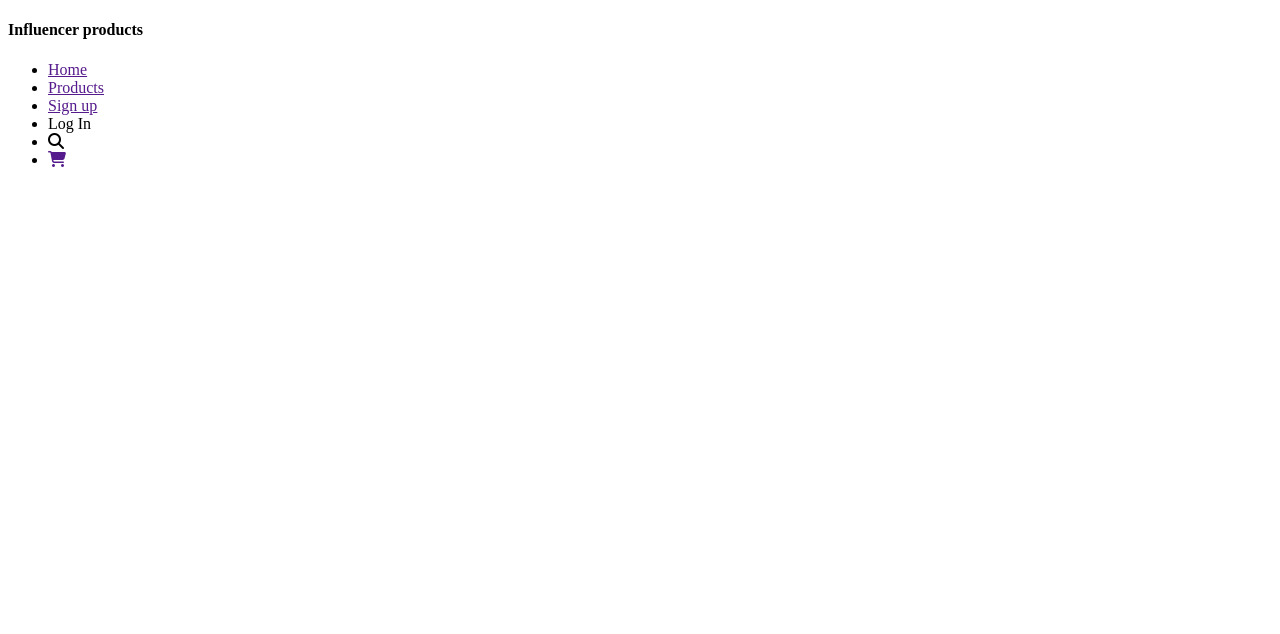
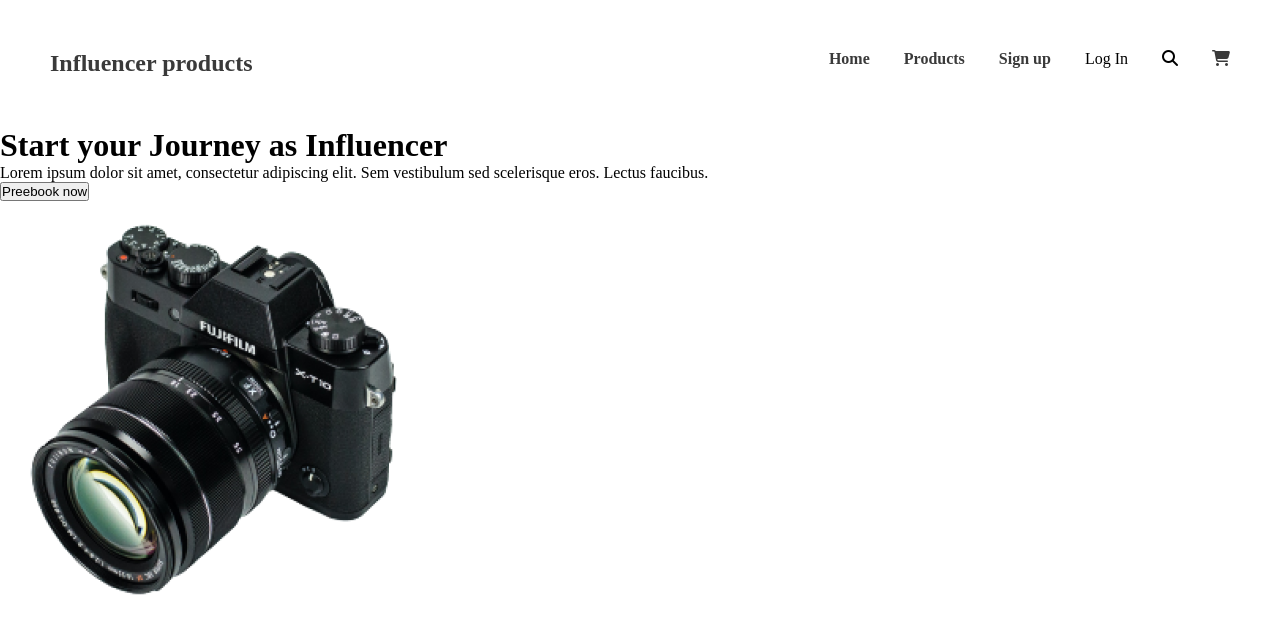
Before and after one commit to Mr-Shahadat321/influencer-gear-responsive, a plain HTML site: page index.html in a window 1280 px wide. Drawn offline with Linux system fonts and the light colour scheme.

Commit message:
create navbar

```diff
--- a/index.html
+++ b/index.html
@@ -1,43 +1,67 @@
 <!DOCTYPE html>
 <html lang="en">
   <head>
-    <meta charset="UTF-8">
-    <meta name="viewport" content="width=device-width, initial-scale=1.0">
-    <link rel="stylesheet" href="./styles/gear.css">
+    <meta charset="UTF-8" />
+    <meta name="viewport" content="width=device-width, initial-scale=1.0" />
+    <link rel="stylesheet" href="./styles/gear.css" />
     <title>Influencer gear responsive</title>
 
     <!-- Font-awesome-cdn for icon -->
-     <link rel="stylesheet" href="https://cdnjs.cloudflare.com/ajax/libs/font-awesome/6.7.2/css/all.min.css" integrity="sha512-Evv84Mr4kqVGRNSgIGL/F/aIDqQb7xQ2vcrdIwxfjThSH8CSR7PBEakCr51Ck+w+/U6swU2Im1vVX0SVk9ABhg==" crossorigin="anonymous" referrerpolicy="no-referrer" />
+    <link
+      rel="stylesheet"
+      href="https://cdnjs.cloudflare.com/ajax/libs/font-awesome/6.7.2/css/all.min.css"
+      integrity="sha512-Evv84Mr4kqVGRNSgIGL/F/aIDqQb7xQ2vcrdIwxfjThSH8CSR7PBEakCr51Ck+w+/U6swU2Im1vVX0SVk9ABhg=="
+      crossorigin="anonymous"
+      referrerpolicy="no-referrer"
+    />
   </head>
   <body>
     <header>
-        <nav class="navbar">
+      <nav class="navbar display-flex">
         <div class="nav-left">
-                <h4 class="nav-title">Influencer products</h4>
+          <h4 class="nav-title txt-color-common">Influencer products</h4>
         </div>
         <!-- ul.nav-right>li.nav-items*4>a.nav-link -->
-                <ul class="nav-right">
-                    <li class="nav-items"><a href="" class="nav-link">Home</a></li>
-                    <li class="nav-items"><a href="" class="nav-link">Products</a></li>
-                    <li class="nav-items"><a href="" class="nav-link">Sign up</a></li>
-                    <li class="nav-items"><a href="" class="nav-link"></a>Log In</li>
-                    <li class="nav-items"><a href="" class="nav-link"></a><i class="fa-solid fa-magnifying-glass"></i></li>
-                    <li class="nav-items"><a href="" class="nav-link"><i class="fa-solid fa-cart-shopping"></i></a></li>
+        <ul class="nav-right display-flex">
+          <li class="nav-items">
+            <a href="" class="nav-link txt-color-common">Home</a>
+          </li>
+          <li class="nav-items">
+            <a href="" class="nav-link txt-color-common">Products</a>
+          </li>
+          <li class="nav-items">
+            <a href="" class="nav-link txt-color-common">Sign up</a>
+          </li>
+          <li class="nav-items">
+            <a href="" class="nav-link txt-color-common"></a>Log In
+          </li>
+          <li class="nav-items">
+            <a href="" class="nav-link txt-color-common"></a
+            ><i class="fa-solid fa-magnifying-glass"></i>
+          </li>
+          <li class="nav-items">
+            <a href="" class="nav-link txt-color-common"
+              ><i class="fa-solid fa-cart-shopping"></i
+            ></a>
+          </li>
         </ul>
-
       </nav>
 
+      <div class="nav-banner-container">
+        <div class="banner-content">
+            <h1 class="banner-title">Start your Journey as Influencer</h1>
+            <p class="banner-description">Lorem ipsum dolor sit amet, consectetur adipiscing elit. Sem vestibulum sed scelerisque eros. Lectus faucibus.</p>
+            <button class="common-btn">Preebook now</button>
+        </div>
+        <div class="banner-img">
+            <img src="./images/main-camera.png" alt="">
+
+        </div>
+      </div>
     </header>
 
-    <main>
+    <main></main>
 
-
-    </main>
-
-    <footer>
-
-
-    </footer>
-
+    <footer></footer>
   </body>
 </html>
--- a/styles/gear.css
+++ b/styles/gear.css
@@ -9,3 +9,41 @@
   font-weight: 400;
   font-style: normal;
 }
+
+* {
+    margin: 0;
+    padding: 0;
+    box-sizing: border-box;
+}
+
+/* share-style */
+
+.display-flex{
+    display: flex;
+}
+
+.txt-color-common {
+    color: #3A3A3A;
+}
+
+/* Nav-bar style */
+
+.navbar{
+  justify-content: space-between;
+  margin: 50px;
+  text-align: center;
+}
+.nav-right li {
+    list-style: none;
+}
+.nav-right a {
+    text-decoration: none;
+    margin-left: 34px;
+}
+.nav-title {
+    font-size: 1.5rem;
+    font-weight: 700;
+}
+.nav-right a {
+   font-weight: 600;
+}
```
Lines whose indentation alone changed are shown as unchanged.
